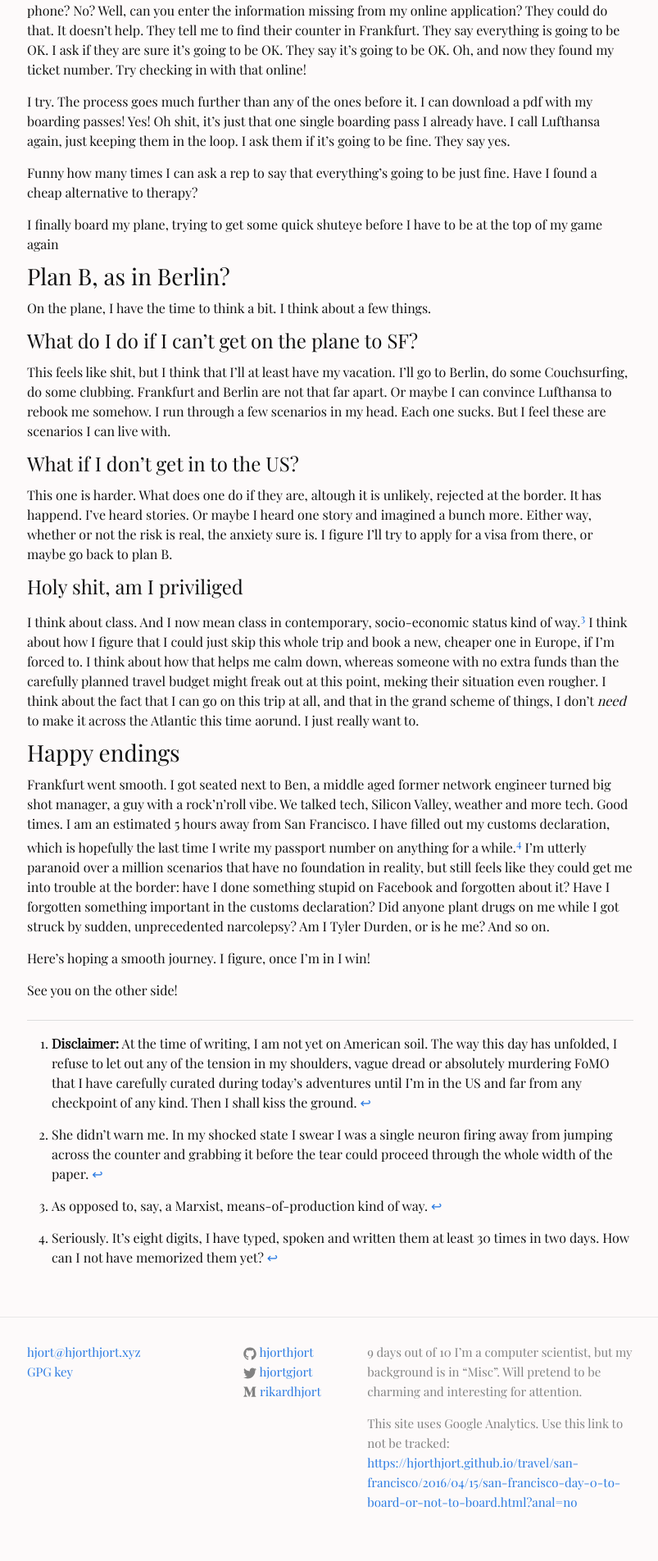
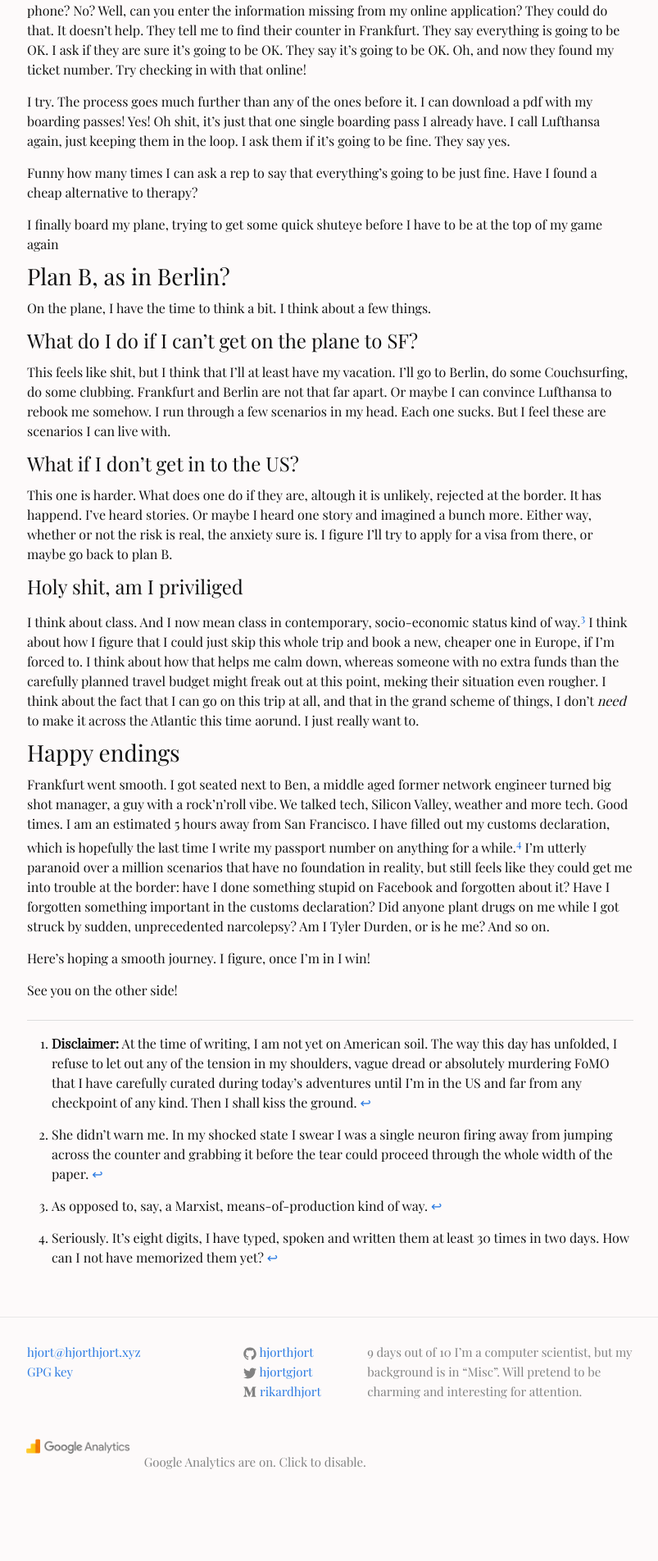
Before and after one commit to hjorthjort/hjorthjort.github.io, a Jekyll site: the page built from _posts/2016-04-15-san-francisco-day-0-to-board-or-not-to-board.markdown, in a window 1280 px wide. Shown: the part 2127-4031 px from the top of the page at 82% size, without its empty margins (237-1040 px from the left). Built offline with Jekyll 4.4.1, drawn with Linux system fonts in a browser that asks for light colours; after the commit the page ends 3952 px from its top, so only the background shows below that; some of the changed lines change nothing that is shown.

Commit message:
Use cookies to disable Google Analytics

```diff
--- a/_includes/footer.html
+++ b/_includes/footer.html
@@ -35,8 +35,19 @@
       <div class="footer-col footer-col-3">
         <p>{{ site.description }}</p>
 
-        <p>This site uses Google Analytics. Use this link to not be tracked: <a href="{{ page.url }}?anal=no">{{site.url}}{{ page.url }}?anal=no</a></p>
       </div>
+      <!-- Google asks that the logo is at least 154 px wide. -->
+      <div id="analytics-blurb-active-state" style="display:none">
+          <a class="page-link" onclick="toggleIncognito()"><img width="154px" id="analytics" src="{{ site.baseurl }}/assets/img/google_analytics.png"></a>
+          Google Analytics are on. Click to disable.
+      </div>
+      <div id="analytics-blurb-inactive-state" style="display:none">
+          <a class="page-link" onclick="toggleIncognito()"><img width="154px" id="analytics" src="{{ site.baseurl }}/assets/img/google_analytics_inactive.png"></a> Google Analytics are off. Cookies are being used.</div>
+      </div>
+<script>
+    // Make sure logo and message display correctly on page load.
+    updateIncognitoDisplay();
+</script>
     </div>
 
   </div>
--- a/_includes/head.html
+++ b/_includes/head.html
@@ -29,30 +29,49 @@
   <meta name="msapplication-TileImage" content="/favicon/ms-icon-144x144.png">
   <meta name="theme-color" content="#ffffff">
 
-  <!-- Google analytics -->
-  <!-- TODO: Filter based on url, to allow non-tracking -->
   <script>
-      var getParams = () => {
-        let ret = {};
-        window.location.search // URL.
-            .substr(1) // Everything after "?".
-            .split('&')
-            .forEach((param) => {
-                let keyValue = param.split('=');
-                ret[keyValue[0]] = keyValue[1];
-            });
-        return ret;
+
+var INCOGNITO_KEY = "incognito";
+
+makeIncognito = (makeIncognito) => {
+    if (makeIncognito) {
+        // Create any cookie value.
+        document.cookie = INCOGNITO_KEY + "=I may not look like much, but I'm an expert at pretending to be a ninja.; path=/;";
+        return true;
+    } else {
+        // Delete the cookie.
+        document.cookie = INCOGNITO_KEY + "=; expires=Thu, 01 Jan 1970 00:00:00 UTC; path=/;";
+        return false;
+    }
+};
+
+isIncognito = () => {
+    let strings = document.cookie.split(INCOGNITO_KEY + "=");
+    if (strings.length === 1) return false;
+    let str = strings[1];
+    return !!str.split(";")[0];
+};
+
+toggleIncognito = () => {
+    if (isIncognito()) {
+        makeIncognito(false);
+        console.log("Swithced Analytics On");
+    } else {
+        makeIncognito(true);
+        console.log("Swithced Analytics Off");
+    }
+    updateIncognitoDisplay();
 }
 
-    var makeIncognito = () => {
-        if (!getParams()['anal'] === true // Undefined, null or empty string.
-            || getParams()['anal'] === 'yes' ) {
-            return false;
-        }
-        return true;
+// Update the visual elements.
+updateIncognitoDisplay = () => {
+    let bool = isIncognito();
+    document.getElementById("analytics-blurb-active-state").style.display =  bool ? "none" : "block";
+    document.getElementById("analytics-blurb-inactive-state").style.display = bool ? "block" : "none";
 }
 
-    if (!makeIncognito()) {
+// Google analytics. Allow only if user is opted in. Opt-in is default.
+if (!isIncognito()) {
     (function(i,s,o,g,r,a,m){i['GoogleAnalyticsObject']=r;i[r]=i[r]||function(){
         (i[r].q=i[r].q||[]).push(arguments)},i[r].l=1*new Date();a=s.createElement(o),
             m=s.getElementsByTagName(o)[0];a.async=1;a.src=g;m.parentNode.insertBefore(a,m)
--- a/_sass/_base.scss
+++ b/_sass/_base.scss
@@ -35,22 +35,6 @@
 ul, ol, dl, figure,
 %vertical-rhythm {
     margin-bottom: $spacing-unit / 2;
-}
-
-
-
-/**
- * Images
- */
-img {
-    max-width: 92%;
-    vertical-align: middle;
-    margin-top: 2em;
-    margin-bottom: 0;
-    margin-left: auto;
-    margin-right: auto;
-    display: block;
-
 }
 
 
--- a/_sass/_layout.scss
+++ b/_sass/_layout.scss
@@ -271,6 +271,17 @@
         border-top: 1px solid #dddddd;
     }
 
+    img {
+        max-width: 92%;
+        vertical-align: middle;
+        margin-top: 2em;
+        margin-bottom: 0;
+        margin-left: auto;
+        margin-right: auto;
+        display: block;
+
+    }
+
     .caption {
         text-align: center;
         font-style: italic;
```
Also changed, not shown: assets/img/google_analytics.png (added), assets/img/google_analytics_inactive.png (added). Lines whose indentation alone changed are shown as unchanged.
